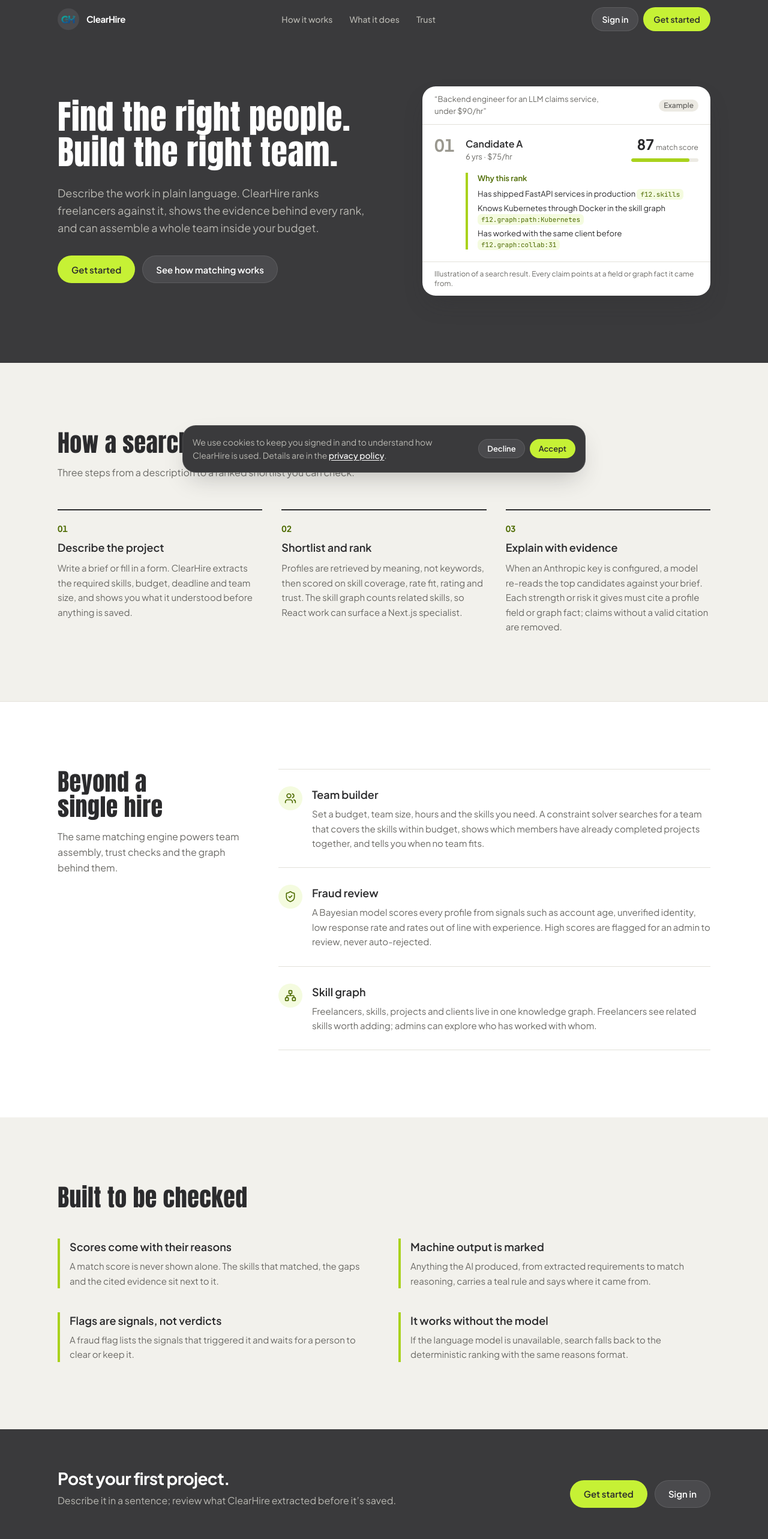
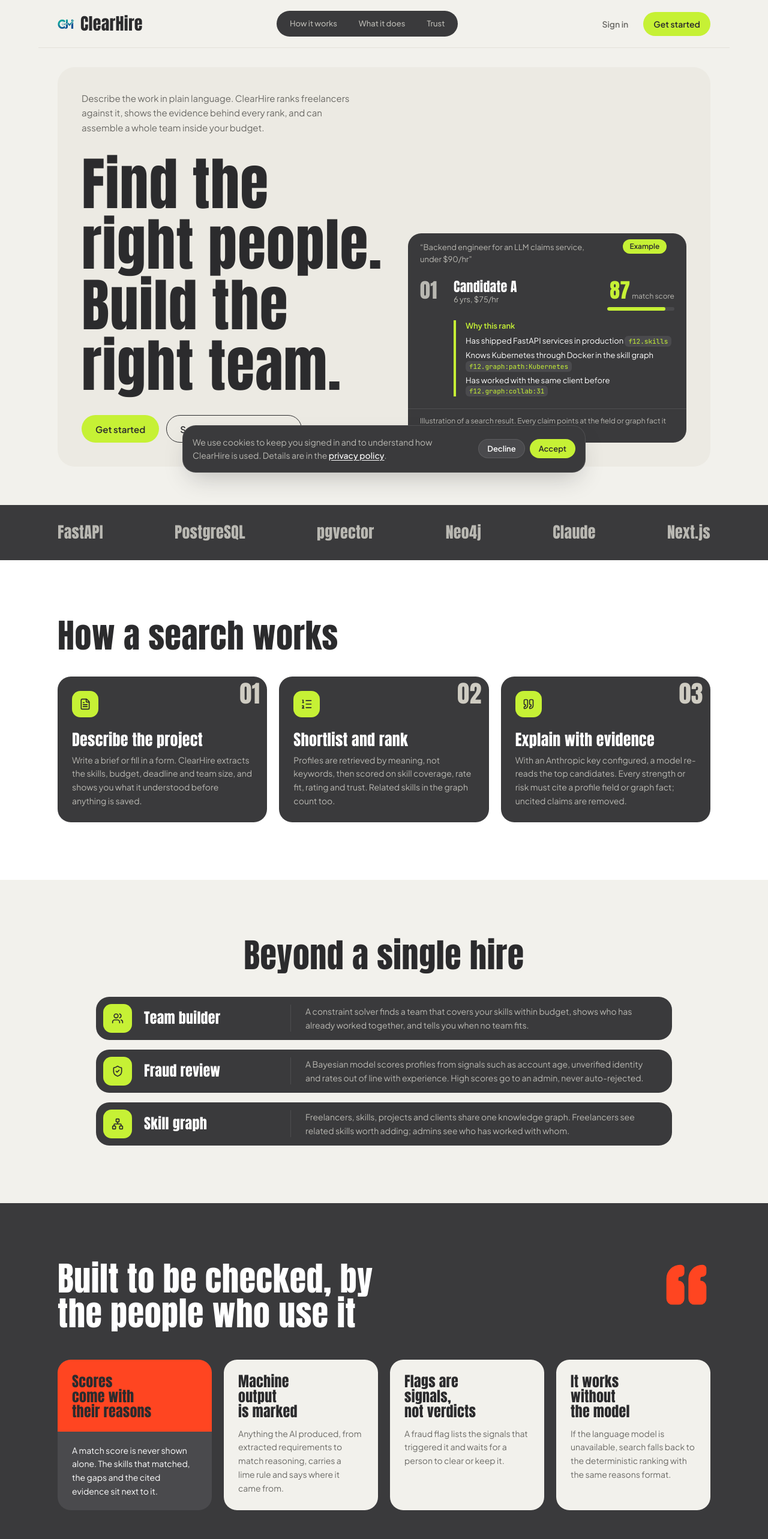
Before and after one commit to anas-bin-sabir/ClearHire, a Next.js app in the folder frontend/: page / in a window 1280 px wide. Shown: the top 2566 px of the page at 60% size. Built offline with nearby package versions, Linux system fonts and the light colour scheme; no server answers.

Commit message:
rebuild landing page in the new layout with real content

```diff
--- a/frontend/components/landing/Features.tsx
+++ b/frontend/components/landing/Features.tsx
@@ -4,38 +4,33 @@ const FEATURES = [
   {
     icon: Users,
     title: 'Team builder',
-    body: 'Set a budget, team size, hours and the skills you need. A constraint solver searches for a team that covers the skills within budget, shows which members have already completed projects together, and tells you when no team fits.',
+    body: 'A constraint solver finds a team that covers your skills within budget, shows who has already worked together, and tells you when no team fits.',
   },
   {
     icon: ShieldCheck,
     title: 'Fraud review',
-    body: 'A Bayesian model scores every profile from signals such as account age, unverified identity, low response rate and rates out of line with experience. High scores are flagged for an admin to review, never auto-rejected.',
+    body: 'A Bayesian model scores profiles from signals such as account age, unverified identity and rates out of line with experience. High scores go to an admin, never auto-rejected.',
   },
   {
     icon: Network,
     title: 'Skill graph',
-    body: 'Freelancers, skills, projects and clients live in one knowledge graph. Freelancers see related skills worth adding; admins can explore who has worked with whom.',
+    body: 'Freelancers, skills, projects and clients share one knowledge graph. Freelancers see related skills worth adding; admins see who has worked with whom.',
   },
 ]
 
 export default function Features() {
   return (
-    <section id="features" className="scroll-mt-4 border-t border-line bg-panel">
-      <div className="mx-auto grid max-w-6xl grid-cols-1 gap-12 px-5 py-20 sm:px-8 lg:grid-cols-[20rem_minmax(0,1fr)] lg:py-28">
-        <div>
-          <h2 className="text-[32px] font-bold leading-tight tracking-tight text-fg sm:text-[40px]">Beyond a single hire</h2>
-          <p className="mt-4 text-base leading-relaxed text-fg-2">The same matching engine powers team assembly, trust checks and the graph behind them.</p>
-        </div>
-        <ul className="divide-y divide-line border-y border-line">
+    <section id="features" className="scroll-mt-4 bg-canvas">
+      <div className="mx-auto max-w-5xl px-5 py-20 sm:px-8 lg:py-24">
+        <h2 className="text-center text-[44px] text-fg sm:text-[56px]">Beyond a single hire</h2>
+        <ul className="mt-10 space-y-4">
           {FEATURES.map(f => (
-            <li key={f.title} className="grid grid-cols-[2.5rem_1fr] gap-4 py-7">
-              <span className="grid h-10 w-10 place-items-center rounded-control bg-primary-tint text-primary-ink">
+            <li key={f.title} className="grid grid-cols-[3rem_1fr] items-center gap-x-5 gap-y-2 rounded-panel bg-shell p-3 pr-6 text-on-dark md:grid-cols-[3rem_14rem_1fr]">
+              <span className="grid h-12 w-12 place-items-center rounded-field bg-primary text-on-primary">
                 <f.icon className="h-5 w-5" aria-hidden />
               </span>
-              <div>
-                <h3 className="text-lg font-semibold text-fg">{f.title}</h3>
-                <p className="mt-1.5 max-w-2xl text-[15px] leading-relaxed text-fg-2">{f.body}</p>
-              </div>
+              <h3 className="font-display text-[24px] leading-none">{f.title}</h3>
+              <p className="col-span-2 text-[14px] leading-relaxed text-on-dark-2 md:col-span-1 md:border-l md:border-line-dark md:pl-6">{f.body}</p>
             </li>
           ))}
         </ul>
--- a/frontend/components/landing/Footer.tsx
+++ b/frontend/components/landing/Footer.tsx
@@ -1,22 +1,41 @@
 import Link from 'next/link'
+
+const COLUMNS = [
+  { title: 'Product', links: [{ label: 'How it works', href: '#how-it-works' }, { label: 'What it does', href: '#features' }, { label: 'Trust', href: '#security' }] },
+  { title: 'Account', links: [{ label: 'Sign in', href: '/login' }, { label: 'Create an account', href: '/signup' }] },
+]
 
 export default function Footer() {
   return (
-    <footer id="footer" className="bg-shell text-on-dark">
-      <div className="mx-auto max-w-6xl px-5 py-16 sm:px-8">
-        <div className="flex flex-col gap-8 md:flex-row md:items-end md:justify-between">
-          <div>
-            <p className="text-[28px] font-bold leading-tight tracking-tight">Post your first project.</p>
-            <p className="mt-2 text-on-dark-2">Describe it in a sentence; review what ClearHire extracted before it’s saved.</p>
-          </div>
+    <footer id="footer">
+      <section className="bg-panel">
+        <div className="mx-auto flex max-w-6xl flex-col gap-8 px-5 py-20 sm:px-8 md:flex-row md:items-end md:justify-between">
+          <h2 className="max-w-xl text-[48px] text-fg sm:text-[64px]">Post your first project today.</h2>
           <div className="flex flex-wrap gap-3">
             <Link href="/signup" className="btn btn-lg btn-primary">Get started</Link>
-            <Link href="/login" className="btn btn-lg btn-dark">Sign in</Link>
+            <Link href="/login" className="btn btn-lg btn-secondary">Sign in</Link>
           </div>
         </div>
-        <div className="mt-14 flex flex-col gap-3 border-t border-line-dark pt-6 text-sm text-on-dark-2 sm:flex-row sm:justify-between">
-          <p>ClearHire</p>
-          <p>Built with FastAPI, PostgreSQL with pgvector, Neo4j, MongoDB, Next.js and Claude.</p>
+      </section>
+      <div className="bg-canvas">
+        <div className="mx-auto grid max-w-6xl grid-cols-1 gap-10 px-5 pb-8 pt-16 sm:px-8 md:grid-cols-[minmax(0,1fr)_auto]">
+          <div>
+            <p className="max-w-sm text-[14px] leading-relaxed text-fg-2">Describe the work, get a ranked shortlist with evidence, and build a team inside your budget.</p>
+            <p className="font-display mt-6 text-[88px] leading-[0.9] text-fg sm:text-[120px]">ClearHire</p>
+          </div>
+          <nav aria-label="Footer" className="flex gap-16">
+            {COLUMNS.map(c => (
+              <div key={c.title}>
+                <p className="text-[13px] font-semibold text-fg">{c.title}</p>
+                <ul className="mt-3 space-y-2">
+                  {c.links.map(l => (
+                    <li key={l.href}><a href={l.href} className="text-[13px] text-fg-2 hover:text-fg">{l.label}</a></li>
+                  ))}
+                </ul>
+              </div>
+            ))}
+          </nav>
+          <p className="border-t border-line pt-5 text-xs text-fg-2 md:col-span-2">Built with FastAPI, PostgreSQL with pgvector, Neo4j, Next.js and Claude.</p>
         </div>
       </div>
     </footer>
--- a/frontend/components/landing/Hero.tsx
+++ b/frontend/components/landing/Hero.tsx
@@ -6,64 +6,77 @@ function ExampleResult() {
     { text: 'Has worked with the same client before', ref: 'f12.graph:collab:31' },
   ]
   return (
-    <figure className="rounded-panel bg-panel text-fg shadow-menu">
-      <div className="flex items-center justify-between gap-3 border-b border-line px-5 py-3">
-        <p className="truncate text-[13px] text-fg-2">“Backend engineer for an LLM claims service, under $90/hr”</p>
-        <span className="shrink-0 rounded-chip bg-sunken px-2 py-0.5 text-xs font-semibold text-fg-2">Example</span>
+    <figure className="relative">
+      <div className="notch bg-shell text-on-dark [--notch-w:30%]">
+        <div className="px-5 pt-3.5 text-[13px] text-on-dark-2">
+          <p className="truncate pr-[32%]">“Backend engineer for an LLM claims service, under $90/hr”</p>
         </div>
-      <div className="grid grid-cols-[2.5rem_1fr] gap-x-3 px-5 py-5">
-        <p className="text-[28px] font-bold leading-none tabular-nums text-fg-3" aria-label="Rank 1">01</p>
+        <div className="grid grid-cols-[2.75rem_1fr] gap-x-3 px-5 pb-5 pt-6">
+          <p className="font-display text-[34px] leading-none text-on-dark-2" aria-label="Rank 1">01</p>
           <div className="min-w-0">
-          <div className="flex flex-col gap-3 sm:flex-row sm:items-start sm:justify-between sm:gap-4">
-            <div className="min-w-0">
-              <p className="font-semibold">Candidate A</p>
-              <p className="text-[13px] text-fg-2"><span className="tabular-nums">6 yrs</span> · <span className="tabular-nums">$75/hr</span></p>
+            <div className="flex flex-col gap-3 sm:flex-row sm:items-start sm:justify-between">
+              <div>
+                <p className="font-display text-[22px] leading-tight">Candidate A</p>
+                <p className="text-[13px] text-on-dark-2"><span className="tabular-nums">6 yrs</span>, <span className="tabular-nums">$75/hr</span></p>
               </div>
               <div className="w-full max-w-40 shrink-0 sm:w-28 sm:text-right">
-              <p><span className="text-2xl font-bold leading-none tabular-nums">87</span> <span className="text-xs text-fg-2">match score</span></p>
-              <div className="mt-2 h-1.5 overflow-hidden rounded-full bg-sunken" aria-hidden>
-                <div className="h-full w-[87%] rounded-full bg-teal" />
+                <p><span className="font-display text-[34px] leading-none tabular-nums text-primary">87</span> <span className="text-xs text-on-dark-2">match score</span></p>
+                <div className="mt-2 h-1.5 overflow-hidden rounded-full bg-shell-2" aria-hidden>
+                  <div className="h-full w-[87%] rounded-full bg-primary" />
                 </div>
               </div>
             </div>
-          <div className="ai-rule mt-4 space-y-2">
-            <p className="text-[13px] font-semibold text-teal-ink">Why this rank</p>
-            <ul className="space-y-1.5">
+            <div className="mt-4 border-l-4 border-primary pl-4">
+              <p className="text-[13px] font-semibold text-primary">Why this rank</p>
+              <ul className="mt-1.5 space-y-1.5">
                 {strengths.map(s => (
                   <li key={s.ref} className="text-[13px] leading-snug">
                     {s.text}{' '}
-                  <code className="whitespace-nowrap rounded-[6px] bg-teal-tint px-1.5 py-0.5 font-mono text-[11px] text-teal-ink">{s.ref}</code>
+                    <code className="whitespace-nowrap rounded-[6px] bg-shell-2 px-1.5 py-0.5 font-mono text-[11px] text-primary">{s.ref}</code>
                   </li>
                 ))}
               </ul>
             </div>
           </div>
         </div>
-      <figcaption className="border-t border-line px-5 py-3 text-xs text-fg-2">
-        Illustration of a search result. Every claim points at a field or graph fact it came from.
+        <figcaption className="border-t border-line-dark px-5 py-3 text-xs text-on-dark-2">
+          Illustration of a search result. Every claim points at the field or graph fact it came from.
         </figcaption>
+      </div>
+      <span className="absolute right-0 top-0 flex h-11 w-[30%] items-center justify-center">
+        <span className="rounded-full bg-primary px-3 py-1 text-xs font-semibold text-on-primary">Example</span>
+      </span>
     </figure>
   )
 }
 
 export default function Hero() {
   return (
-    <section className="bg-shell text-on-dark">
-      <div className="mx-auto grid max-w-6xl grid-cols-1 items-center gap-12 px-5 pb-20 pt-12 sm:px-8 lg:grid-cols-[minmax(0,1fr)_minmax(0,30rem)] lg:pb-28 lg:pt-20">
+    <section className="bg-canvas">
+      <div className="mx-auto max-w-6xl px-5 pb-16 pt-8 sm:px-8">
+        <div className="grid grid-cols-1 items-end gap-10 rounded-frame bg-sunken p-6 sm:p-10 lg:grid-cols-[minmax(0,1fr)_minmax(0,29rem)]">
           <div>
-          <h1 className="max-w-xl text-[40px] font-bold leading-[1.05] tracking-tight sm:text-[56px]">
+            <p className="max-w-md text-[15px] leading-relaxed text-fg-2">
+              Describe the work in plain language. ClearHire ranks freelancers against it, shows the evidence behind every rank, and can assemble a whole team inside your budget.
+            </p>
+            <h1 className="mt-8 text-[56px] text-fg sm:text-[84px] lg:text-[96px]">
               Find the right people. Build the right team.
             </h1>
-          <p className="mt-6 max-w-lg text-lg leading-relaxed text-on-dark-2">
-            Describe the work in plain language. ClearHire ranks freelancers against it, shows the evidence behind every rank, and can assemble a whole team inside your budget.
-          </p>
             <div className="mt-8 flex flex-wrap gap-3">
               <a href="/signup" className="btn btn-lg btn-primary">Get started</a>
-            <a href="#how-it-works" className="btn btn-lg btn-dark">See how matching works</a>
+              <a href="#how-it-works" className="btn btn-lg btn-secondary">See how matching works</a>
             </div>
           </div>
           <ExampleResult />
         </div>
+      </div>
+      <div className="bg-shell">
+        <ul aria-label="Built with" className="mx-auto flex max-w-6xl flex-wrap items-center justify-between gap-x-10 gap-y-4 px-5 py-8 sm:px-8">
+          {['FastAPI', 'PostgreSQL', 'pgvector', 'Neo4j', 'Claude', 'Next.js'].map(t => (
+            <li key={t} className="font-display text-[26px] leading-none text-on-dark-2">{t}</li>
+          ))}
+        </ul>
+      </div>
     </section>
   )
 }
--- a/frontend/components/landing/HowItWorks.tsx
+++ b/frontend/components/landing/HowItWorks.tsx
@@ -1,30 +1,41 @@
+import { FileText, ListOrdered, Quote } from 'lucide-react'
+
 const STEPS = [
   {
+    icon: FileText,
     title: 'Describe the project',
-    body: 'Write a brief or fill in a form. ClearHire extracts the required skills, budget, deadline and team size, and shows you what it understood before anything is saved.',
+    body: 'Write a brief or fill in a form. ClearHire extracts the skills, budget, deadline and team size, and shows you what it understood before anything is saved.',
   },
   {
+    icon: ListOrdered,
     title: 'Shortlist and rank',
-    body: 'Profiles are retrieved by meaning, not keywords, then scored on skill coverage, rate fit, rating and trust. The skill graph counts related skills, so React work can surface a Next.js specialist.',
+    body: 'Profiles are retrieved by meaning, not keywords, then scored on skill coverage, rate fit, rating and trust. Related skills in the graph count too.',
   },
   {
+    icon: Quote,
     title: 'Explain with evidence',
-    body: 'When an Anthropic key is configured, a model re-reads the top candidates against your brief. Each strength or risk it gives must cite a profile field or graph fact; claims without a valid citation are removed.',
+    body: 'With an Anthropic key configured, a model re-reads the top candidates. Every strength or risk must cite a profile field or graph fact; uncited claims are removed.',
   },
 ]
 
 export default function HowItWorks() {
   return (
-    <section id="how-it-works" className="scroll-mt-4 bg-canvas">
-      <div className="mx-auto max-w-6xl px-5 py-20 sm:px-8 lg:py-28">
-        <h2 className="max-w-xl text-[32px] font-bold leading-tight tracking-tight text-fg sm:text-[40px]">How a search works</h2>
-        <p className="mt-4 max-w-xl text-base leading-relaxed text-fg-2">Three steps from a description to a ranked shortlist you can check.</p>
-        <ol className="mt-12 grid grid-cols-1 gap-10 md:grid-cols-3 md:gap-8">
+    <section id="how-it-works" className="scroll-mt-4 bg-panel">
+      <div className="mx-auto max-w-6xl px-5 py-20 sm:px-8 lg:py-24">
+        <h2 className="text-[44px] text-fg sm:text-[56px]">How a search works</h2>
+        <ol className="mt-10 grid grid-cols-1 gap-5 md:grid-cols-3">
           {STEPS.map((s, i) => (
-            <li key={s.title} className="border-t-2 border-fg pt-5">
-              <p className="text-sm font-bold tabular-nums text-primary-ink">{String(i + 1).padStart(2, '0')}</p>
-              <h3 className="mt-2 text-lg font-semibold text-fg">{s.title}</h3>
-              <p className="mt-2 text-[15px] leading-relaxed text-fg-2">{s.body}</p>
+            <li key={s.title} className="relative">
+              <div className="notch flex h-full flex-col bg-shell p-6 text-on-dark [--notch-h:56px] [--notch-w:34%]">
+                <span className="grid h-11 w-11 place-items-center rounded-field bg-primary text-on-primary">
+                  <s.icon className="h-5 w-5" aria-hidden />
+                </span>
+                <h3 className="font-display mt-6 text-[26px] leading-tight">{s.title}</h3>
+                <p className="mt-2 text-[14px] leading-relaxed text-on-dark-2">{s.body}</p>
+              </div>
+              <span aria-hidden className="font-display absolute right-3 top-0 flex h-14 items-center text-[40px] leading-none text-line-strong">
+                {String(i + 1).padStart(2, '0')}
+              </span>
             </li>
           ))}
         </ol>
--- a/frontend/components/landing/Navbar.tsx
+++ b/frontend/components/landing/Navbar.tsx
@@ -7,29 +7,26 @@ const LINKS = [
   { label: 'Trust', href: '#security' },
 ]
 
-/** Sits on the navy hero; no theme toggle here because the landing page is a fixed composition. */
 export default function Navbar() {
   return (
-    <header className="bg-shell">
-      <nav aria-label="Main" className="mx-auto flex h-16 max-w-6xl items-center justify-between gap-4 px-5 sm:px-8">
-        <Link href="/" className="flex items-center gap-3 rounded-control" aria-label="ClearHire home">
-          <span className="grid h-9 w-9 place-items-center rounded-control bg-shell-2">
-            <Image src="/clearhire-logo-rremoveBG.png" alt="" width={24} height={24} className="h-6 w-6 object-contain" />
-          </span>
-          <span className="text-[15px] font-bold tracking-tight text-on-dark">ClearHire</span>
+    <header className="bg-canvas">
+      <nav aria-label="Main" className="mx-auto flex h-20 max-w-6xl items-center justify-between gap-4 border-b border-line px-5 sm:px-8">
+        <Link href="/" className="flex items-center gap-2.5 rounded-full" aria-label="ClearHire home">
+          <Image src="/clearhire-logo-rremoveBG.png" alt="" width={28} height={28} className="h-7 w-7 object-contain" />
+          <span className="font-display text-[28px] leading-none text-fg">ClearHire</span>
         </Link>
-        <ul className="hidden items-center gap-1 md:flex">
+        <ul className="hidden items-center gap-1 rounded-full bg-shell p-1.5 md:flex">
           {LINKS.map(l => (
             <li key={l.href}>
-              <a href={l.href} className="rounded-control px-3 py-2 text-sm font-medium text-on-dark-2 transition-colors duration-150 hover:text-on-dark">
+              <a href={l.href} className="block rounded-full px-4 py-1.5 text-[13px] font-medium text-on-dark-2 transition-colors duration-150 hover:text-primary">
                 {l.label}
               </a>
             </li>
           ))}
         </ul>
         <div className="flex items-center gap-2">
-          <Link href="/login" className="btn btn-dark">Sign in</Link>
-          <Link href="/signup" className="btn btn-primary hidden sm:inline-flex">Get started</Link>
+          <Link href="/login" className="btn btn-ghost hidden sm:inline-flex">Sign in</Link>
+          <Link href="/signup" className="btn btn-primary">Get started</Link>
         </div>
       </nav>
     </header>
--- a/frontend/components/landing/Security.tsx
+++ b/frontend/components/landing/Security.tsx
@@ -1,23 +1,39 @@
+import { Quote } from 'lucide-react'
+
 const PRINCIPLES = [
   { title: 'Scores come with their reasons', body: 'A match score is never shown alone. The skills that matched, the gaps and the cited evidence sit next to it.' },
-  { title: 'Machine output is marked', body: 'Anything the AI produced, from extracted requirements to match reasoning, carries a teal rule and says where it came from.' },
+  { title: 'Machine output is marked', body: 'Anything the AI produced, from extracted requirements to match reasoning, carries a lime rule and says where it came from.' },
   { title: 'Flags are signals, not verdicts', body: 'A fraud flag lists the signals that triggered it and waits for a person to clear or keep it.' },
   { title: 'It works without the model', body: 'If the language model is unavailable, search falls back to the deterministic ranking with the same reasons format.' },
 ]
 
 export default function Security() {
+  const [lead, ...rest] = PRINCIPLES
   return (
-    <section id="security" className="scroll-mt-4 bg-canvas">
-      <div className="mx-auto max-w-6xl px-5 py-20 sm:px-8 lg:py-28">
-        <h2 className="max-w-xl text-[32px] font-bold leading-tight tracking-tight text-fg sm:text-[40px]">Built to be checked</h2>
-        <dl className="mt-12 grid grid-cols-1 gap-x-12 gap-y-10 md:grid-cols-2">
-          {PRINCIPLES.map(p => (
-            <div key={p.title} className="ai-rule">
-              <dt className="text-lg font-semibold text-fg">{p.title}</dt>
-              <dd className="mt-1.5 text-[15px] leading-relaxed text-fg-2">{p.body}</dd>
+    <section id="security" className="scroll-mt-4 bg-shell text-on-dark">
+      <div className="mx-auto max-w-6xl px-5 py-20 sm:px-8 lg:py-24">
+        <div className="flex items-start justify-between gap-6">
+          <h2 className="max-w-2xl text-[44px] sm:text-[56px]">Built to be checked, by the people who use it</h2>
+          <Quote aria-hidden className="hidden h-20 w-20 shrink-0 rotate-180 fill-signal text-signal sm:block" />
+        </div>
+        <div className="mt-12 grid grid-cols-1 gap-5 sm:grid-cols-2 lg:grid-cols-4">
+          <article className="relative">
+            <div className="notch h-full overflow-hidden bg-shell-2 [--notch-w:28%]">
+              <div className="bg-signal px-6 pb-5 pt-6">
+                <h3 className="font-display pr-[30%] text-[24px] leading-tight text-fg">{lead.title}</h3>
+              </div>
+              <p className="px-6 py-5 text-[14px] leading-relaxed">{lead.body}</p>
             </div>
+          </article>
+          {rest.map(p => (
+            <article key={p.title} className="relative">
+              <div className="notch h-full bg-canvas p-6 text-fg [--notch-w:28%]">
+                <h3 className="font-display pr-[30%] text-[24px] leading-tight">{p.title}</h3>
+                <p className="mt-3 text-[14px] leading-relaxed text-fg-2">{p.body}</p>
+              </div>
+            </article>
           ))}
-        </dl>
+        </div>
       </div>
     </section>
   )
```
Lines whose indentation alone changed are shown as unchanged.
